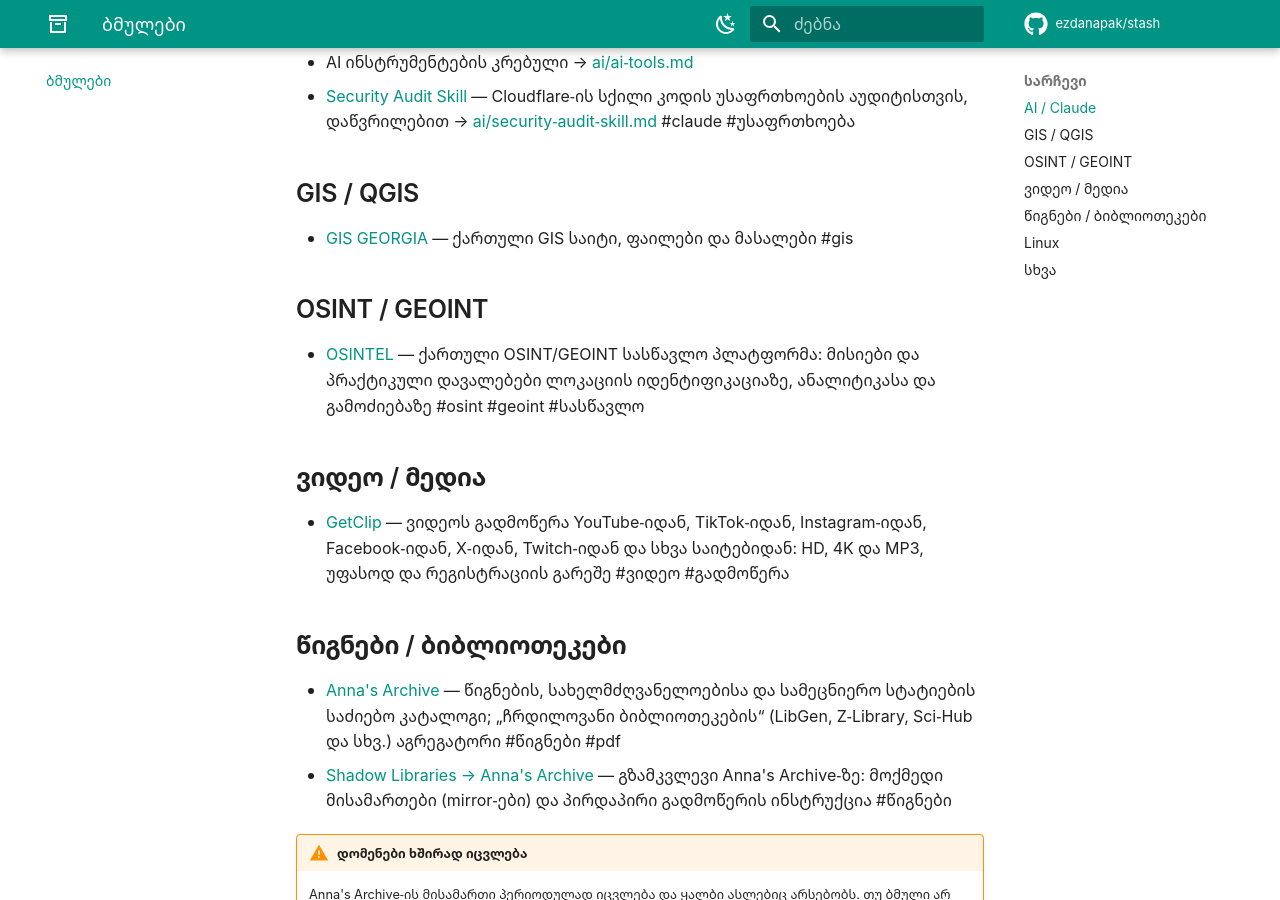
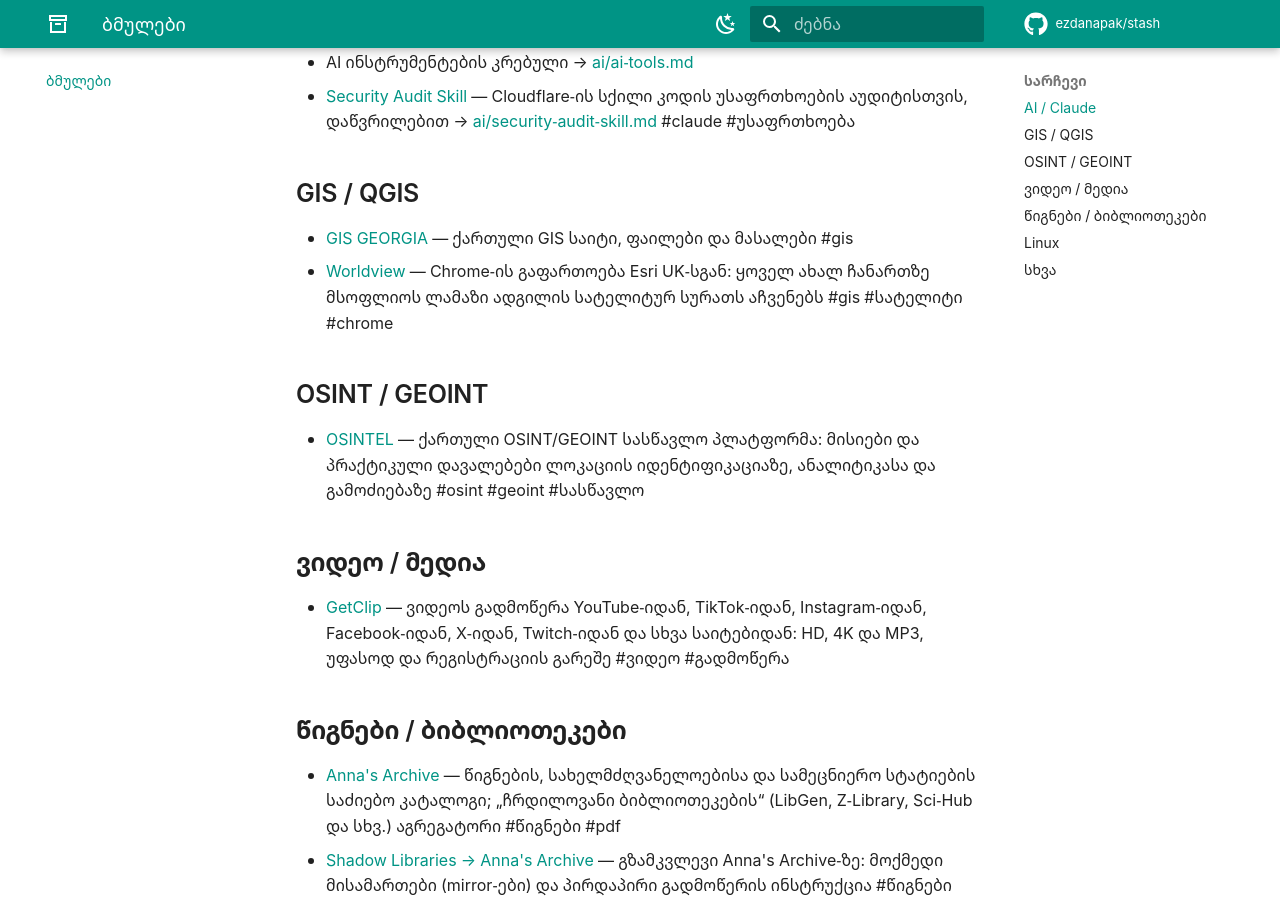
Before and after one commit to ezdanapak/stash, an MkDocs documentation site: the page built from docs/links.md, in a window 1280 px wide and 900 px high, scrolled down 460 px. Built offline with MkDocs 1.6.1 and Material for MkDocs 9.7.7, drawn with Linux system fonts in a browser that asks for light colours; comment, search, counter and statistics services are not loaded.

Commit message:
Add Worldview extension link
Co-Authored-By: Claude Opus 5.5 <noreply@anthropic.com>

```diff
--- a/docs/links.md
+++ b/docs/links.md
@@ -18,6 +18,7 @@ tags:
 ## GIS / QGIS
 
 - [GIS GEORGIA](https://sites.google.com/view/gisgeo) — ქართული GIS საიტი, ფაილები და მასალები #gis
+- [Worldview](https://chromewebstore.google.com/detail/worldview/aflbpeobpgdpibcfhkkjhaonbbpkmefg) — Chrome-ის გაფართოება Esri UK-სგან: ყოველ ახალ ჩანართზე მსოფლიოს ლამაზი ადგილის სატელიტურ სურათს აჩვენებს #gis #სატელიტი #chrome
 
 ## OSINT / GEOINT
 
```
